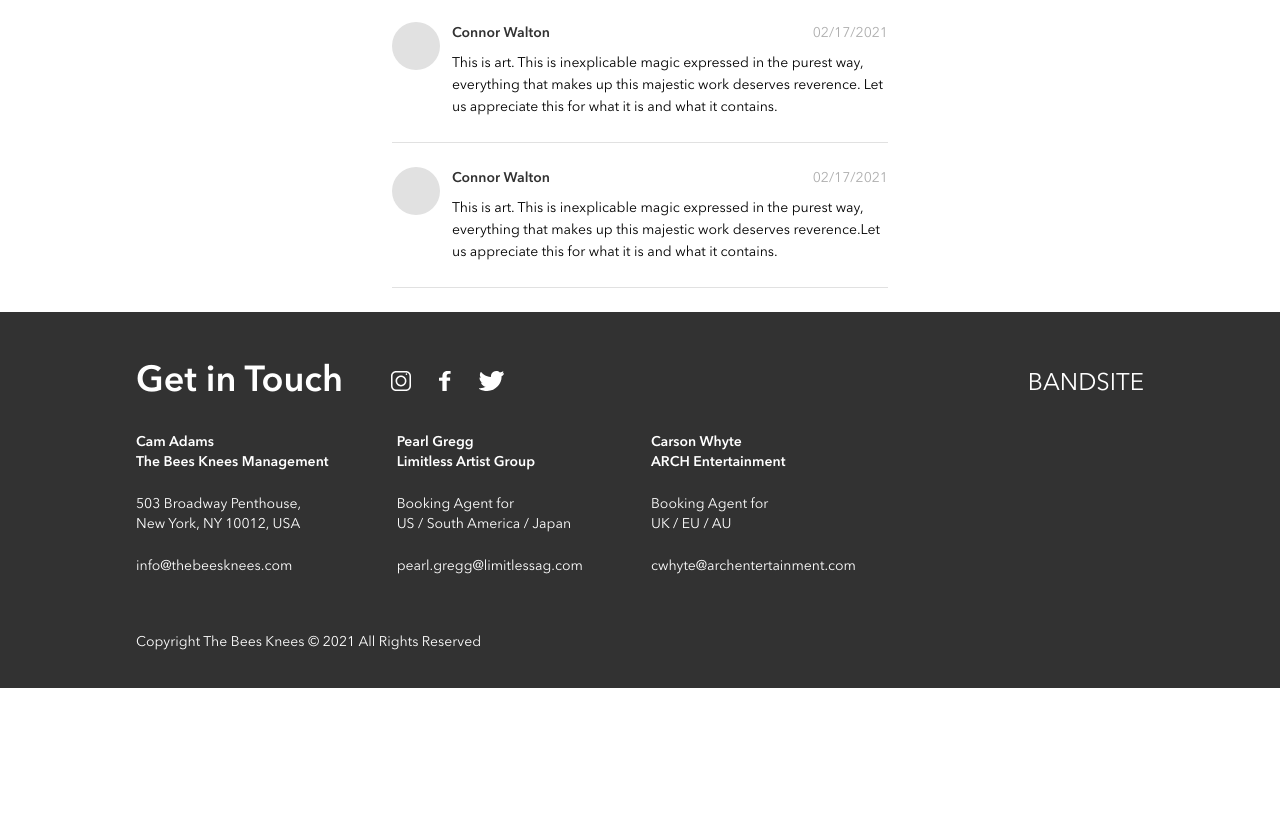
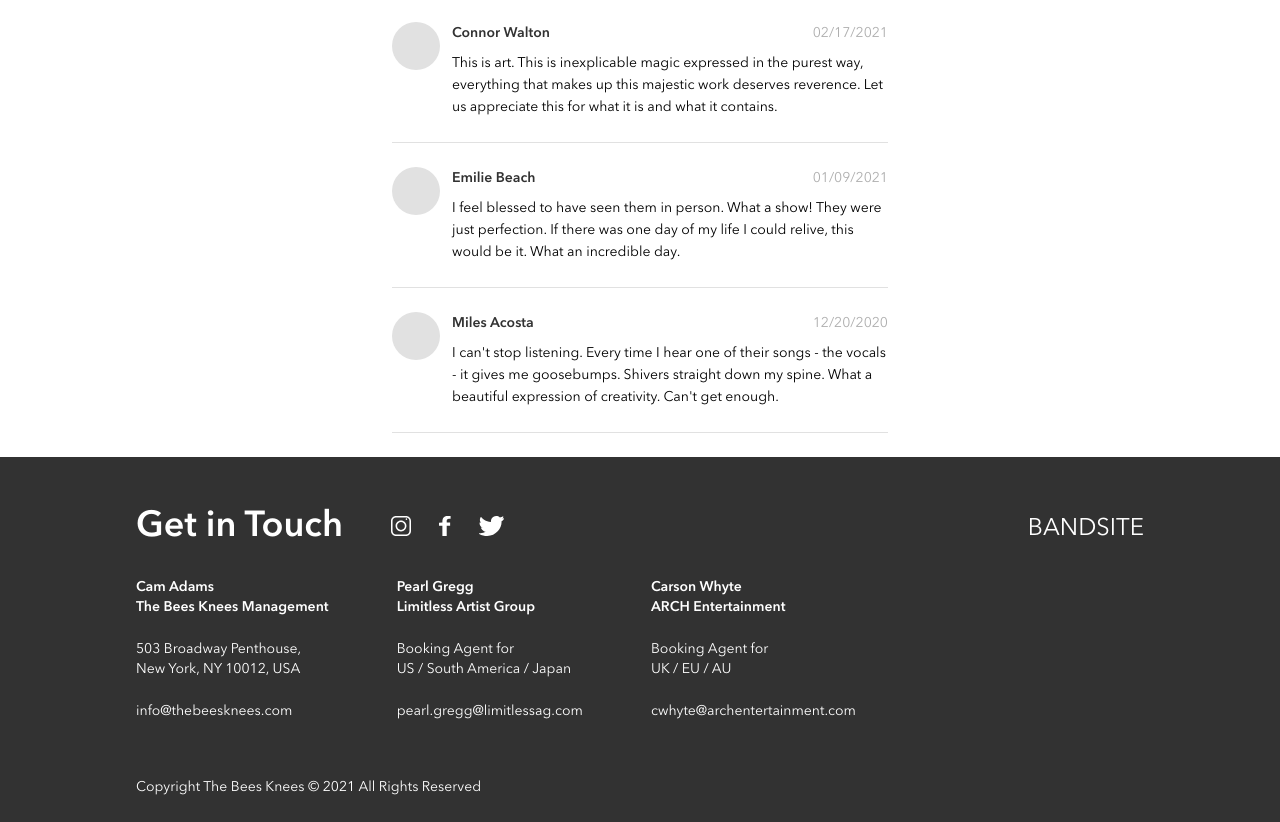
Before and after one commit to Arvton/arvin-josol-bandsite, a plain HTML site: page index.html in a window 1280 px wide. Shown: the part 2940-3762 px from the top of the page. Before the commit the page ends 3628 px from the top, so only its background shows below. Drawn offline with Linux system fonts and the light colour scheme.

Commit message:
add JS to create default comments - remove dummy comment html in index.html - add array holding the default comment as objects     - object has to have these properties:         - username         - timestamp         - text - create function to display all comments in the array

```diff
--- a/index.html
+++ b/index.html
@@ -113,21 +113,6 @@
             </form>
             <div class="comments__divider"></div>
             <!-- this is where index-page.js will render comments -->
-            <div class="comments__card">
-                <div class="comments__avatar"></div>
-                <div class="comments__content-container">
-                    <div class="comments__data">
-                        <p class="comments__username">Connor Walton</p>
-                        <p class="comments__timestamp">02/17/2021</p>
-                    </div>
-                    <p class="comments__text">This is art. This is inexplicable magic expressed in the purest way,
-                        everything that makes up
-                        this
-                        majestic work deserves reverence. Let us appreciate this for what it is and what it contains.
-                    </p>
-                </div>
-            </div>
-            <div class="comments__divider"></div>
         </section>
         <footer class="footer">
             <div class="footer__container">
--- a/scripts/index-page.js
+++ b/scripts/index-page.js
@@ -1,3 +1,25 @@
+const commentsArray = [
+    {
+        username: "Miles Acosta",
+        timestamp: "12/20/2020",
+        text: "I can't stop listening. Every time I hear one of their songs - the vocals - it gives me goosebumps. Shivers straight down my spine. What a beautiful expression of creativity. Can't get enough."
+    },
+
+    {
+        username: "Emilie Beach",
+        timestamp: "01/09/2021",
+        text: "I feel blessed to have seen them in person. What a show! They were just perfection. If there was one day of my life I could relive, this would be it. What an incredible day."
+    },
+
+    {
+        username: "Connor Walton",
+        timestamp: "02/17/2021",
+        text: "This is art. This is inexplicable magic expressed in the purest way, everything that makes up this majestic work deserves reverence. Let us appreciate this for what it is and what it contains."
+    }
+
+];
+
+const displayComment = (arrayItem) => {
     const commentsForm = document.querySelector(".comments");
 
     const commentsCard = document.createElement("div");
@@ -19,19 +41,24 @@ commentsContentContainer.appendChild(commentsData);
 
     const commentsUsername = document.createElement("p");
     commentsUsername.setAttribute("class", "comments__username");
-commentsUsername.innerText = "Connor Walton";
+    commentsUsername.innerText = arrayItem.username;
     commentsData.appendChild(commentsUsername);
 
     const commentsDate = document.createElement("p");
     commentsDate.setAttribute("class", "comments__timestamp");
-commentsDate.innerHTML = "02/17/2021";
+    commentsDate.innerText = arrayItem.timestamp;
     commentsData.appendChild(commentsDate);
 
     const commentsText = document.createElement("p");
     commentsText.setAttribute("class", "comments__text");
-commentsText.innerText = "This is art. This is inexplicable magic expressed in the purest way, everything that makes up this majestic work deserves reverence.Let us appreciate this for what it is and what it contains.";
+    commentsText.innerText = arrayItem.text;
     commentsContentContainer.appendChild(commentsText);
 
     const commentsDivider = document.createElement("div");
     commentsDivider.setAttribute("class", "comments__divider");
     commentsForm.appendChild(commentsDivider);
+}
+
+for (let i = commentsArray.length - 1; i >= 0; i--) {
+    displayComment(commentsArray[i]);
+}
```
Lines whose indentation alone changed are shown as unchanged.
